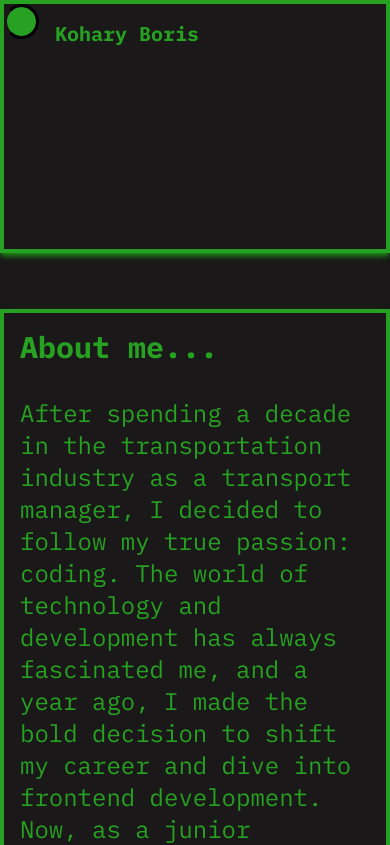
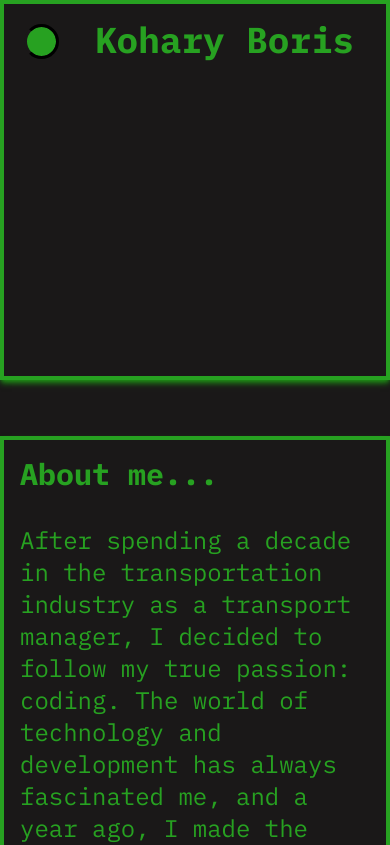
Before and after one commit to koharyb/lunaproject, a website: page docs/index.html in a window 390 px wide. Shown: the top 845 px of the page. Drawn offline with Linux system fonts and the light colour scheme.

Commit message:
07.11.2024/1

```diff
--- a/docs/index.html
+++ b/docs/index.html
@@ -16,9 +16,9 @@
 
 
     <div
-        class="header min-h-[30vh] sm:min-h-[15svh] border-custom-green border-4 flex justify-start shadow-md mb-14 xl:mx-4 xl:mt-8 shadow-custom-shadow">
+        class="header min-h-[45vh] xl:min-h-[30vh] border-custom-green border-4 flex justify-start shadow-md mb-14 xl:mx-4 xl:mt-8 shadow-custom-shadow">
         <div
-            class="spinner relative w-[35px] h-[35px] sm:w-[50px] sm:h-[50px] md:w-[75px] md:h-[75px] xl:w-[150px] xl:h-[150px] flex items-center justify-center xl:ml-20 xl:mt-5 xl:mb-5">
+            class="spinner relative w-[35px] h-[35px] sm:w-[50px] sm:h-[50px] md:w-[75px] md:h-[75px] xl:w-[150px] xl:h-[150px] flex items-center justify-center m-5 xl:ml-20 xl:mt-5 xl:mb-5">
             <div
                 class="bg-custom-green w-full h-full rounded-full border-solid border-[3px] sm:border-[5px] md:border-[8px] xl:border-[25px] border-[#1a1818]">
             </div>
@@ -27,7 +27,7 @@
                 role="status"></div>
         </div>
 
-        <h1 class="text-custom-green p-4 pb-0 font-ibm-plex-mono font-bold text-xl xl:text-4xl  ">Kohary Boris <span id="typewriter"></span></h1>
+        <h1 class="text-custom-green p-4 pb-0 font-ibm-plex-mono font-bold text-4xl max-w-[50vh] md:max-w-none ">Kohary Boris <span id="typewriter"></span></h1>
 
 
     </div>
```
Also changed, not shown: docs/output.css.
